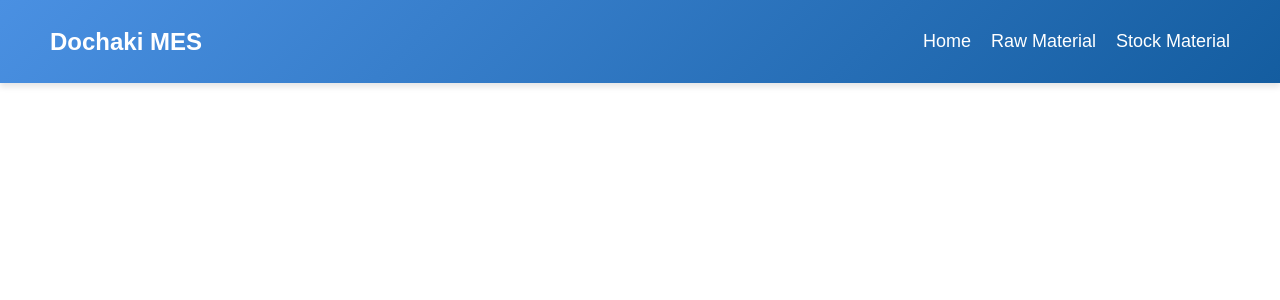
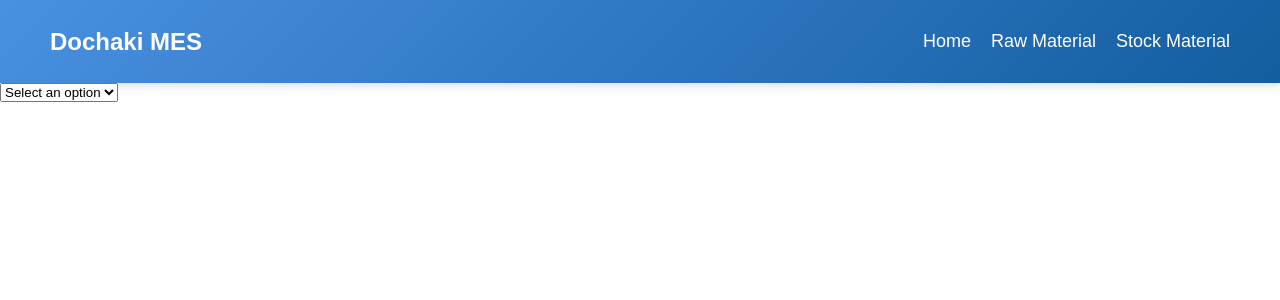
Before and after one commit to devtushar001/MES, a React (Create React App) app in the folder Client/: page /raw-material/raw-in-edit in a window 1280 px wide. Shown: the top 300 px of the page. Built offline with nearby package versions, Linux system fonts and the light colour scheme.

Commit message:
Something done

```diff
--- a/Client/src/App.js
+++ b/Client/src/App.js
@@ -6,18 +6,20 @@ import StockMaterial from './Pages/StockMaterial/StockMaterial';
 import LoginSignUp from './Pages/LoginSignUp/LoginSignUp';
 import Navbar from './Component/Navbar/Navbar';
 import { ToastContainer } from 'react-toastify';
+import InRawProduct from './Component/InRawProduct/InRawProduct';
 
 function App() {
   return (
     <div className="App">
-      <Navbar/>
+      <Navbar />
       <Routes>
         <Route path='/' element={<Home />} />
         <Route path='/raw-material' element={<RawMaterial />} />
+        <Route path='/raw-material/raw-in-edit' element={<InRawProduct />} />
         <Route path='/stock-material' element={<StockMaterial />} />
         <Route path='/login-signup' element={<LoginSignUp />} />
       </Routes>
-      <ToastContainer/>
+      <ToastContainer />
     </div>
   );
 }
--- /dev/null
+++ b/Client/src/Component/InRawProduct/InRawProduct.jsx
@@ -0,0 +1,19 @@
+import React, { useContext } from "react";
+import { MesContext } from "../../Context/MesContextProvider";
+
+const InRawProduct = () => {
+    const { rawMaterials = [] } = useContext(MesContext);
+
+    return (
+        <div className="in-raw-product">
+            <select name="in-raw-product-name" id="in-raw-product-name">
+                <option value="">Select an option</option>
+                {rawMaterials.map((item, i) => (
+                    <option key={i} value={item.materialName}>{item.materialName}</option>
+                ))}
+            </select>
+        </div>
+    );
+};
+
+export default InRawProduct;
--- a/Client/src/Context/MesContextProvider.jsx
+++ b/Client/src/Context/MesContextProvider.jsx
@@ -1,12 +1,15 @@
-import React, { createContext } from "react";
+import React, { createContext, useState } from "react";
 
 export const MesContext = createContext(null);
 
 const MesContextProvider = (props) => {
     const backend_url = "http://localhost:10019";
+    const [rawMaterials, setRawMaterials] = useState([]);
 
     const contextValue = {
-        backend_url
+        backend_url,
+        rawMaterials,
+        setRawMaterials
     };
 
     return (
--- a/Client/src/Pages/RawMaterial/RawMaterial.jsx
+++ b/Client/src/Pages/RawMaterial/RawMaterial.jsx
@@ -3,11 +3,12 @@ import './RawMaterial.css';
 import ImageUploader from "../../Component/ImageUploader/ImageUploader";
 import { MesContext } from "../../Context/MesContextProvider";
 import { toast } from "react-toastify";
+import { Link } from "react-router-dom";
 
 const UpdatedRawMaterial = () => {
     const [addNew, setAddNew] = useState(false);
-    const { backend_url } = useContext(MesContext);
-    const [rawMaterials, setRawMaterials] = useState([]);
+    const [inOUt, setInOut] = useState(false);
+    const { backend_url,  rawMaterials, setRawMaterials } = useContext(MesContext);
     const [productImage, setProductImage] = useState({ type: "single", selection: false, image: null });
     const [rawData, setRawData] = useState({
         materialName: "",
@@ -225,15 +226,21 @@ const UpdatedRawMaterial = () => {
                     )
                 )}
             </div>
+            {!inOUt ? <div className="edit-in-out">
+                <select name="products" id="products">
+                    <option value="Select Option">Select product name</option>
+                </select>
+            </div> : <></>}
             <div className="in-out">
-               <div className="raw-in">IN</div>
-               <div className="raw-out">OUT</div>
+                <Link className="no-style" to="/raw-material/raw-in-edit">  <div className="raw-in">IN</div></Link>
+                <Link className="no-style" to="/raw-material/raw-in-edit"> <div className="raw-out">OUT</div></Link>
             </div>
-            <div className="controller">
+
+            {/* <div className="controller">
                 <div className="previous">Prev.</div>
                 <div className="page">1/3</div>
                 <div className="next">Next</div>
-            </div>
+            </div> */}
         </>
     );
 };
```
Also changed, not shown: Client/src/Component/InRawProduct/InRawProduct.css (added).
